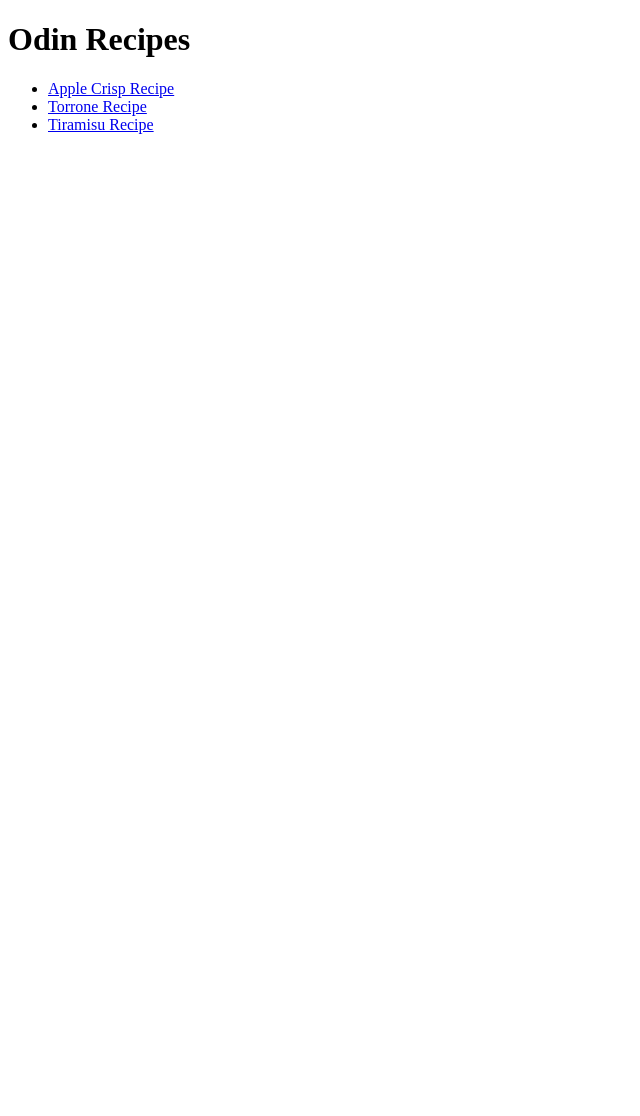
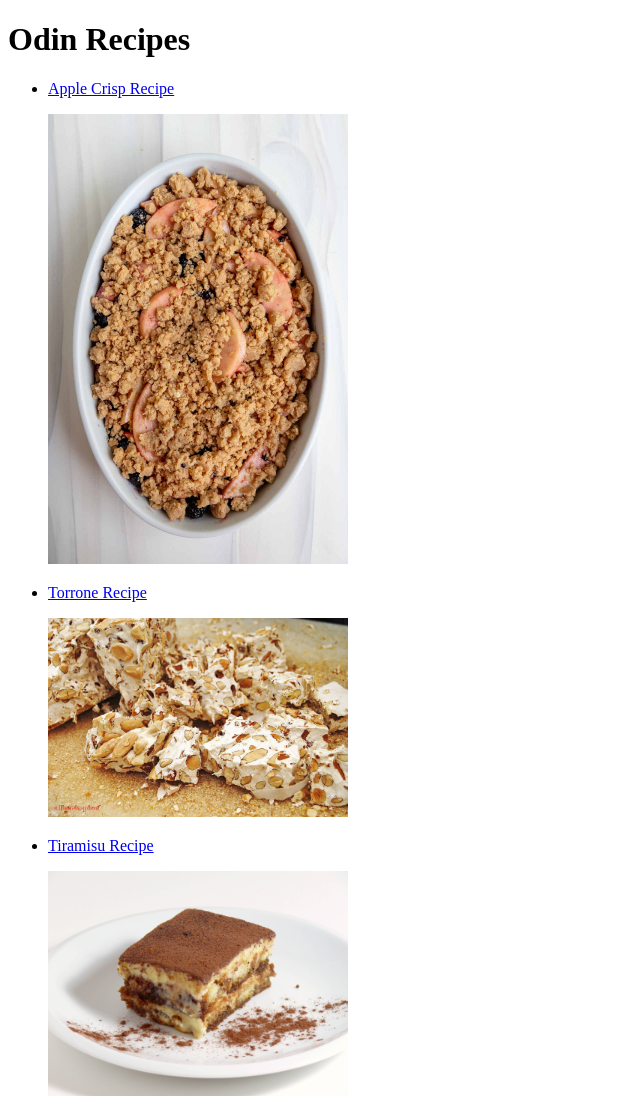
Before and after one commit to zebra-arbez/odin-recipes, a plain HTML site: page index.html in a window 1280 px wide. Shown: the whole page, without its empty margins (0-640 px from the left). Before the commit the page ends 800 px from the top, so only its background shows below. Drawn offline with Linux system fonts and the light colour scheme.

Commit message:
Add images of recipes to home page list
This commit adds photos to its corresponding recipe on the Odin Recipes homepage. This is to add clarity.

```diff
--- a/index.html
+++ b/index.html
@@ -9,8 +9,11 @@
         <h1>Odin Recipes</h1>
         <ul>
             <li><a href="recipes/apple-crisp.html">Apple Crisp Recipe</a></li>
+           <p><img src="recipes/images/apple-crisp.jpg" width="300"></p>
             <li><a href="recipes/torrone.html">Torrone Recipe</a></li>
+            <p><img src="recipes/images/torrone.jpg" width="300"></p>
             <li><a href="recipes/tiramisu.html">Tiramisu Recipe</a>
+            <p><img src="recipes/images/tiramisu.jpg" width="300"></p>
         </ul>
 
 
```
